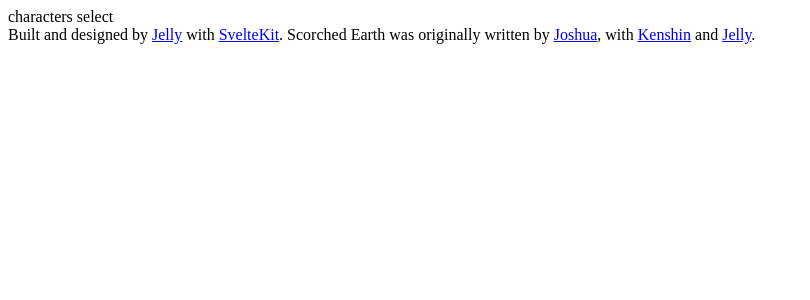
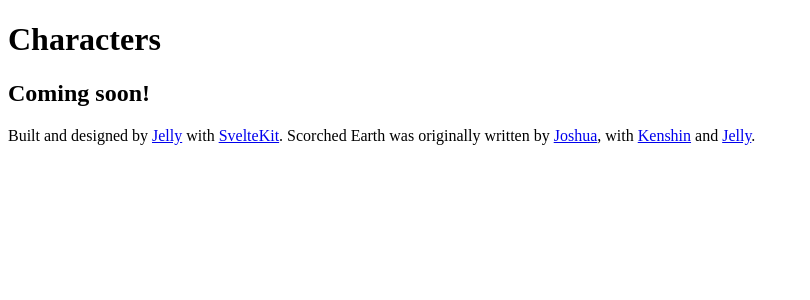
Before and after one commit to Anjellyrika/the-scorched-earth-files, a SvelteKit app: page /characters in a window 1280 px wide. Shown: the top 300 px of the page, without its empty margins (0-810 px from the left). Built offline with nearby package versions, Linux system fonts and the light colour scheme.

Commit message:
feat(ui): add placeholder pages

```diff
--- /dev/null
+++ b/src/lib/components/WIPPage.svelte
@@ -0,0 +1,3 @@
+<div class="flex grow items-center justify-center">
+	<h2>Coming soon!</h2>
+</div>
--- a/src/routes/(wiki)/+layout.svelte
+++ b/src/routes/(wiki)/+layout.svelte
@@ -4,5 +4,9 @@
 	let { children } = $props();
 </script>
 
-{@render children()}
-<Footer />
+<div class="relative flex min-h-screen flex-col p-12">
+	{@render children()}
+	<div class="bg-surface-900 absolute inset-x-0 bottom-0 p-4">
+		<Footer />
+	</div>
+</div>
--- a/src/routes/(wiki)/characters/+page.svelte
+++ b/src/routes/(wiki)/characters/+page.svelte
@@ -1 +1,8 @@
-<div>characters select</div>
+<script lang="ts">
+	import WipPage from '$lib/components/WIPPage.svelte';
+</script>
+
+<main class="flex grow flex-col">
+	<h1>Characters</h1>
+	<WipPage />
+</main>
--- a/src/routes/app.css
+++ b/src/routes/app.css
@@ -50,19 +50,19 @@
 	}
 
 	h1 {
-		@apply text-5xl;
+		@apply text-4xl;
 	}
 	h2 {
-		@apply text-4xl;
+		@apply text-3xl;
 	}
 	h3 {
-		@apply text-3xl;
+		@apply text-2xl;
 	}
 	h4 {
-		@apply text-2xl;
+		@apply text-xl;
 	}
 	h5 {
-		@apply text-xl;
+		@apply text-lg;
 	}
 	h6 {
 		@apply text-lg italic;
```
Also changed, not shown: src/routes/(wiki)/items/+page.svelte (+8 -1 lines), src/routes/(wiki)/places/+page.svelte (+8 -1 lines), src/routes/(wiki)/world/+page.svelte (+8 -1 lines).
